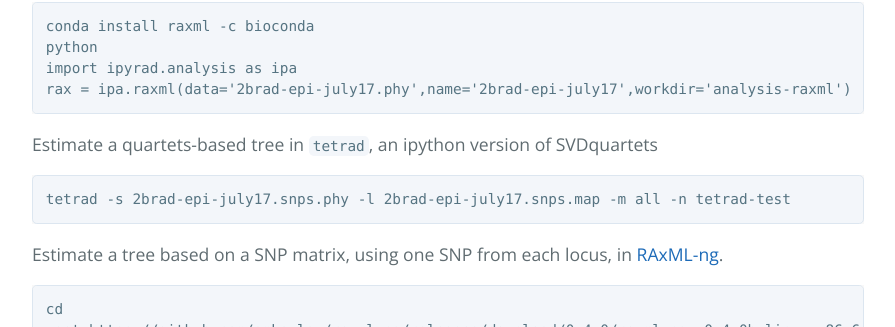
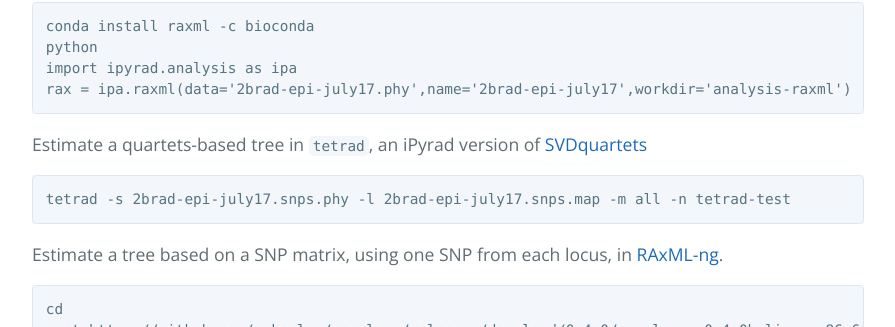
Before and after one commit to rdtarvin/RADseq_Quito_2017, a Jekyll site: the page built from _posts/2017-08-02-afternoon-2bRAD-pyrad.md, in a window 1280 px wide and 900 px high, scrolled down 6766 px. Shown: the part 128-455 px from the top of the window, without its empty margins (192-1087 px from the left). Built offline with Jekyll 4.4.1, drawn with Linux system fonts in a browser that asks for light colours.

Commit message:
refining 2brad lesson

````diff
--- a/_posts/2017-08-02-afternoon-2bRAD-pyrad.md
+++ b/_posts/2017-08-02-afternoon-2bRAD-pyrad.md
@@ -263,7 +263,7 @@ import ipyrad.analysis as ipa
 rax = ipa.raxml(data='2brad-epi-july17.phy',name='2brad-epi-july17',workdir='analysis-raxml')
 ```
 
-Estimate a quartets-based tree in ```tetrad```, an ipython version of SVDquartets
+Estimate a quartets-based tree in ```tetrad```, an iPyrad version of [SVDquartets](http://evomics.org/learning/phylogenetics/svdquartets/)
 ```
 tetrad -s 2brad-epi-july17.snps.phy -l 2brad-epi-july17.snps.map -m all -n tetrad-test
 ```
````
